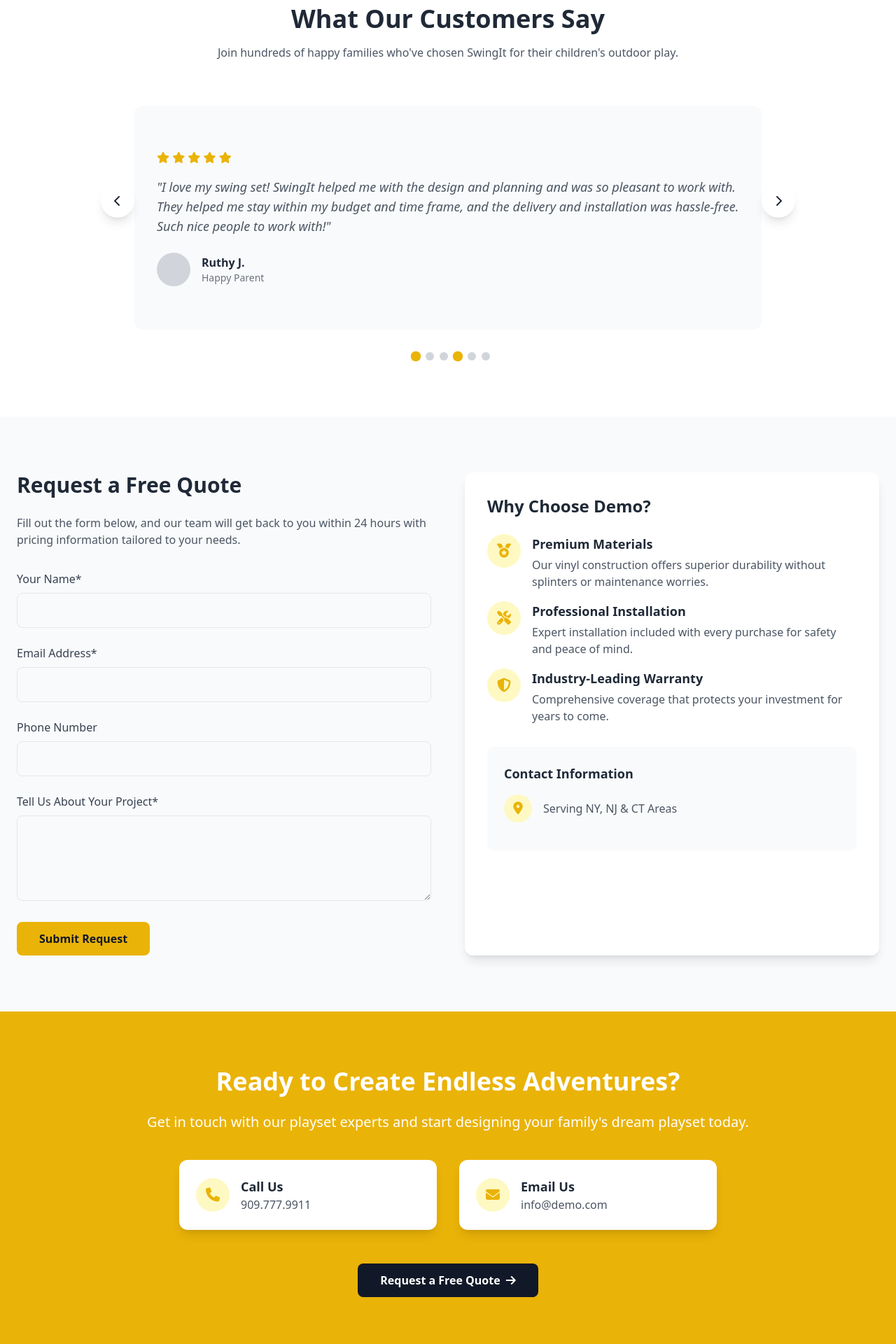
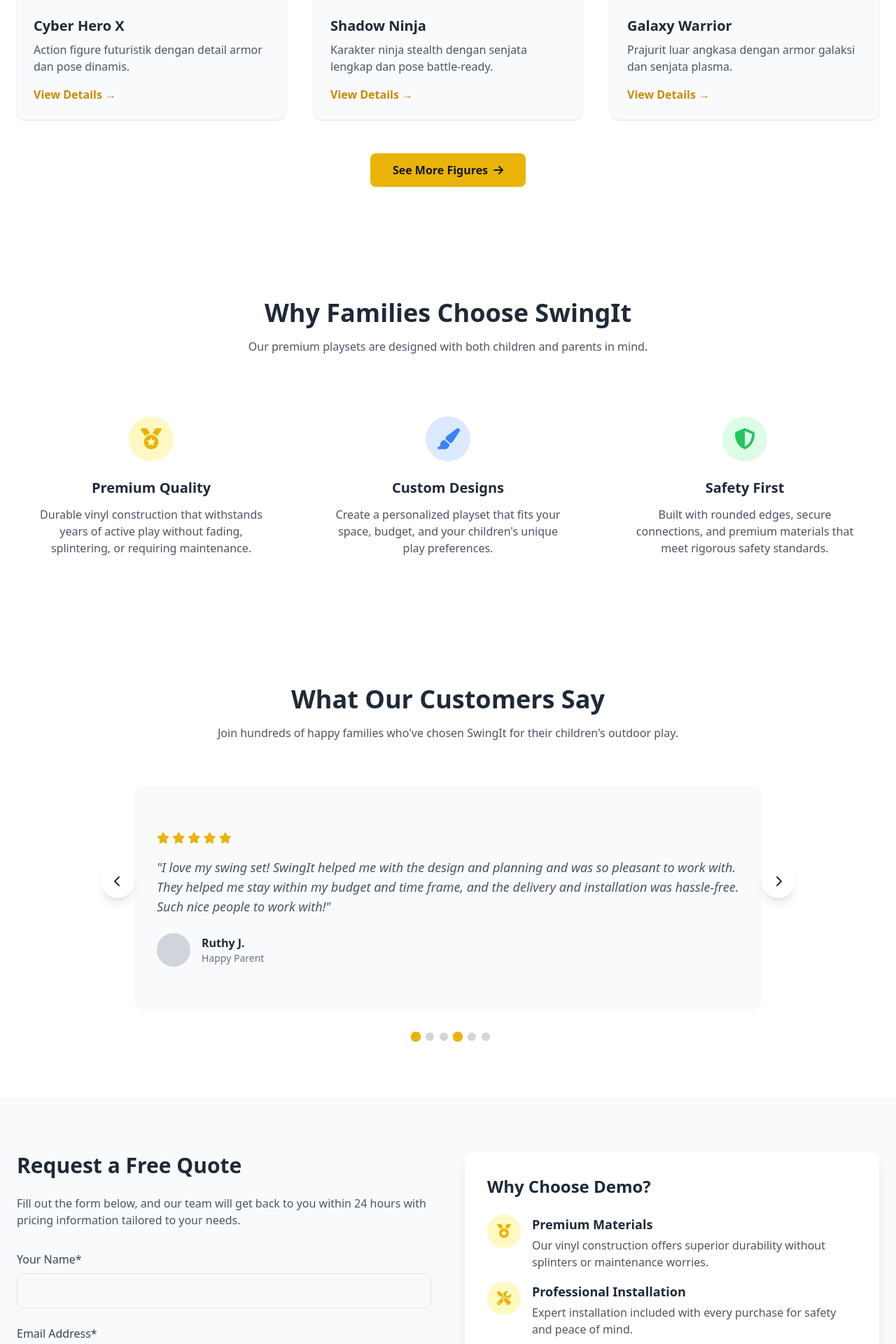
Before and after one commit to nyndaa/Project-1, a PHP site: page / in a window 1280 px wide. Shown: the part 1293-3213 px from the top of the page at 70% size. Run offline with PHP 8.4, Linux system fonts and the light colour scheme; some libraries are stand-ins or nearby versions.

Commit message:
Perbaikan Baru

```diff
--- a/pages/index.php
+++ b/pages/index.php
@@ -15,7 +15,7 @@
     <!-- Hero Section -->
     <div class="relative">
         <!-- Full-width background image -->
-        <div class="absolute inset-0 bg-cover bg-center z-0" style="background-image: url('https://images.unsplash.com/photo-1595434091143-b375ced5fe5c?ixlib=rb-1.2.1&auto=format&fit=crop&w=1350&q=80'); height: 85vh;">
+        <div class="absolute inset-0 bg-cover bg-center z-0" style="background-image: url('https://img3.wallspic.com/previews/2/4/6/2/62642/62642-hulk-film-pc_game-fictional_character-superhero_movie-x750.jpg'); height: 85vh;">
             <div class="absolute inset-0 bg-black opacity-20"></div>
         </div>
 
@@ -23,11 +23,11 @@
         <!-- Hero Content -->
         <div class="container mx-auto px-6 pt-32 pb-48 relative z-10" x-data="{ fadeIn: false }" x-init="setTimeout(() => fadeIn = true, 500)">
             <div class="max-w-3xl transition-all duration-1000" :class="fadeIn ? 'opacity-100 transform translate-y-0' : 'opacity-0 transform translate-y-10'">
-                <h1 class="text-4xl md:text-6xl font-bold text-white leading-tight mb-6">Where Imaginations <br>Come to Life</h1>
-                <p class="text-xl text-white mb-8 md:pr-12">Premium vinyl playsets designed for endless adventures, built to last for generations of fun.</p>
+                <h1 class="text-4xl md:text-6xl font-bold text-white leading-tight mb-6">We offer cute action figures <br>that add joy and charm to every collection</h1>
+                <p class="text-xl text-white mb-8 md:pr-12">Premium action figures crafted for endless adventures and lasting fun across generations.</p>
                 <div class="flex flex-col sm:flex-row space-y-4 sm:space-y-0 sm:space-x-4">
                     <a href="#featured" class="bg-yellow-500 hover:bg-yellow-400 text-gray-900 font-bold py-3 px-8 rounded-lg transition transform hover:-translate-y-1 inline-flex items-center justify-center">
-                        <span>Explore Playsets</span>
+                        <span>Explore the collection</span>
                         <i class="fas fa-arrow-right ml-2"></i>
                     </a>
                     <a href="#contact" class="bg-transparent border-2 border-white text-white hover:bg-white hover:text-gray-900 font-bold py-3 px-8 rounded-lg transition transform hover:-translate-y-1 inline-flex items-center justify-center">
@@ -37,6 +37,66 @@
             </div>
         </div>
     </div>
+
+    <!-- Featured Action Figures -->
+<div class="py-20 bg-white" id="featured">
+    <div class="container mx-auto px-6">
+
+        <!-- Title -->
+        <div class="text-center mb-16">
+            <h2 class="text-3xl md:text-4xl font-bold mb-4">
+                Collection Action Figures
+            </h2>
+            <p class="text-gray-600 max-w-2xl mx-auto">
+                A collection of premium action figures featuring highly detailed designs, unique styles, and high-quality craftsmanship. perfect for both seasoned collectors and beginners.
+            </p>
+        </div>
+
+        <!-- Grid -->
+        <div class="grid grid-cols-1 sm:grid-cols-2 lg:grid-cols-3 gap-10">
+
+            <!-- Card 1 -->
+            <div class="bg-gray-50 rounded-xl overflow-hidden shadow hover:shadow-xl transition transform hover:-translate-y-1">
+                <img src="https://images.unsplash.com/photo-1613771404784-3a6b7c1b1a6a" class="w-full h-64 object-cover" alt="Action Figure 1">
+                <div class="p-6">
+                    <h3 class="text-xl font-bold mb-2">Cyber Hero X</h3>
+                    <p class="text-gray-600 mb-4">Action figure futuristik dengan detail armor dan pose dinamis.</p>
+                    <a href="#" class="text-yellow-600 font-semibold hover:underline">View Details →</a>
+                </div>
+            </div>
+
+            <!-- Card 2 -->
+            <div class="bg-gray-50 rounded-xl overflow-hidden shadow hover:shadow-xl transition transform hover:-translate-y-1">
+                <img src="https://images.unsplash.com/photo-1608889175638-3c0a1d6c0d9e" class="w-full h-64 object-cover" alt="Action Figure 2">
+                <div class="p-6">
+                    <h3 class="text-xl font-bold mb-2">Shadow Ninja</h3>
+                    <p class="text-gray-600 mb-4">Karakter ninja stealth dengan senjata lengkap dan pose battle-ready.</p>
+                    <a href="#" class="text-yellow-600 font-semibold hover:underline">View Details →</a>
+                </div>
+            </div>
+
+            <!-- Card 3 -->
+            <div class="bg-gray-50 rounded-xl overflow-hidden shadow hover:shadow-xl transition transform hover:-translate-y-1">
+                <img src="https://images.unsplash.com/photo-1612831455546-9f1b8b3a1b7a" class="w-full h-64 object-cover" alt="Action Figure 3">
+                <div class="p-6">
+                    <h3 class="text-xl font-bold mb-2">Galaxy Warrior</h3>
+                    <p class="text-gray-600 mb-4">Prajurit luar angkasa dengan armor galaksi dan senjata plasma.</p>
+                    <a href="#" class="text-yellow-600 font-semibold hover:underline">View Details →</a>
+                </div>
+            </div>
+
+        </div>
+
+        <!-- Button -->
+        <div class="text-center mt-12">
+            <a href="#" class="bg-yellow-500 hover:bg-yellow-400 text-gray-900 font-bold py-3 px-8 rounded-lg transition inline-flex items-center">
+                <span>See More Figures</span>
+                <i class="fas fa-arrow-right ml-2"></i>
+            </a>
+        </div>
+
+    </div>
+</div>
 
     <!-- Features Section -->
     <div class="py-20 bg-white" id="features">
--- a/template/footer.php
+++ b/template/footer.php
@@ -1,21 +1,66 @@
 <!-- Footer -->
 <script src="https://cdn.jsdelivr.net/npm/@tailwindcss/browser@4"></script>
-    <footer class="bg-gray-900 text-white py-12">
+
+<footer class="bg-yellow-500 text-gray-900 py-12">
     <div class="container mx-auto px-6">
-            <div class="grid grid-cols-1 md:grid-cols-4 gap-8 mb-12">
+
+        <!-- GRID CONTENT -->
+        <div class="grid grid-cols-1 md:grid-cols-4 gap-8 mb-8">
+
             <!-- Company Info -->
             <div>
-                    <h3 class="text-xl font-bold mb-4">Demo</h3>
-                    <p class="text-gray-400 mb-4">Premium vinyl playsets designed for endless adventures, built to last for generations of fun.</p>
-                    <div class="flex space-x-4">
-                        <a href="#" class="text-gray-400 hover:text-white transition">
+                <h3 class="text-xl font-bold mb-4">Cuttiest.co</h3>
+                <p class="text-gray-800">
+                    Bringing you a world of cute and fun action figures that make every collection come alive ✨
+                </p>
+            </div>
+
+            <!-- Products -->
+            <div>
+                <h3 class="text-lg font-bold mb-4">Products</h3>
+                <ul class="space-y-2">
+                    <li><a href="#" class="hover:underline">Action Figures</a></li>
+                    <li><a href="#" class="hover:underline">Playsets</a></li>
+                    <li><a href="#" class="hover:underline">Limited Edition</a></li>
+                </ul>
+            </div>
+
+            <!-- Info -->
+            <div>
+                <h3 class="text-lg font-bold mb-4">Info</h3>
+                <ul class="space-y-2">
+                    <li><a href="#" class="hover:underline">About</a></li>
+                    <li><a href="#" class="hover:underline">Contact</a></li>
+                    <li><a href="#" class="hover:underline">FAQ</a></li>
+                </ul>
+            </div>
+
+            <!-- Empty Column (biar balance layout) -->
+            <div></div>
+
+        </div>
+
+        <!-- SOCIAL MEDIA CENTER -->
+        <div class="flex justify-center space-x-4">
+
+            <a href="#" class="w-10 h-10 flex items-center justify-center rounded-full bg-white hover:bg-black hover:text-white transition">
                 <i class="fab fa-facebook-f"></i>
             </a>
-                        <a href="#" class="text-gray-400 hover:text-white transition">
+
+            <a href="#" class="w-10 h-10 flex items-center justify-center rounded-full bg-white hover:bg-black hover:text-white transition">
                 <i class="fab fa-instagram"></i>
             </a>
-                        <a href="#" class="text-gray-400 hover:text-white transition">
+
+            <a href="#" class="w-10 h-10 flex items-center justify-center rounded-full bg-white hover:bg-black hover:text-white transition">
                 <i class="fab fa-pinterest-p"></i>
             </a>
+
         </div>
+
+        <!-- COPYRIGHT -->
+        <div class="text-center mt-8 text-sm text-gray-800">
+            © 2026 Cuttiest.co
         </div>
+
+    </div>
+</footer>
--- a/template/navbar.php
+++ b/template/navbar.php
@@ -9,11 +9,11 @@
 <!-- Tailwind -->
 <script src="https://cdn.jsdelivr.net/npm/@tailwindcss/browser@4"></script>
 
-<nav class="bg-black text-white px-6 py-4 flex justify-between items-center relative z-10">
+<nav class="bg-yellow-500 text-gray-900 px-6 py-4 flex justify-between items-center relative z-10">
 
     <!-- Logo -->
     <div class="font-bold text-2xl">
-        Demo
+        Cuttiest.co
     </div>
 
     <!-- Menu Desktop -->
```
Lines whose indentation alone changed are shown as unchanged.
